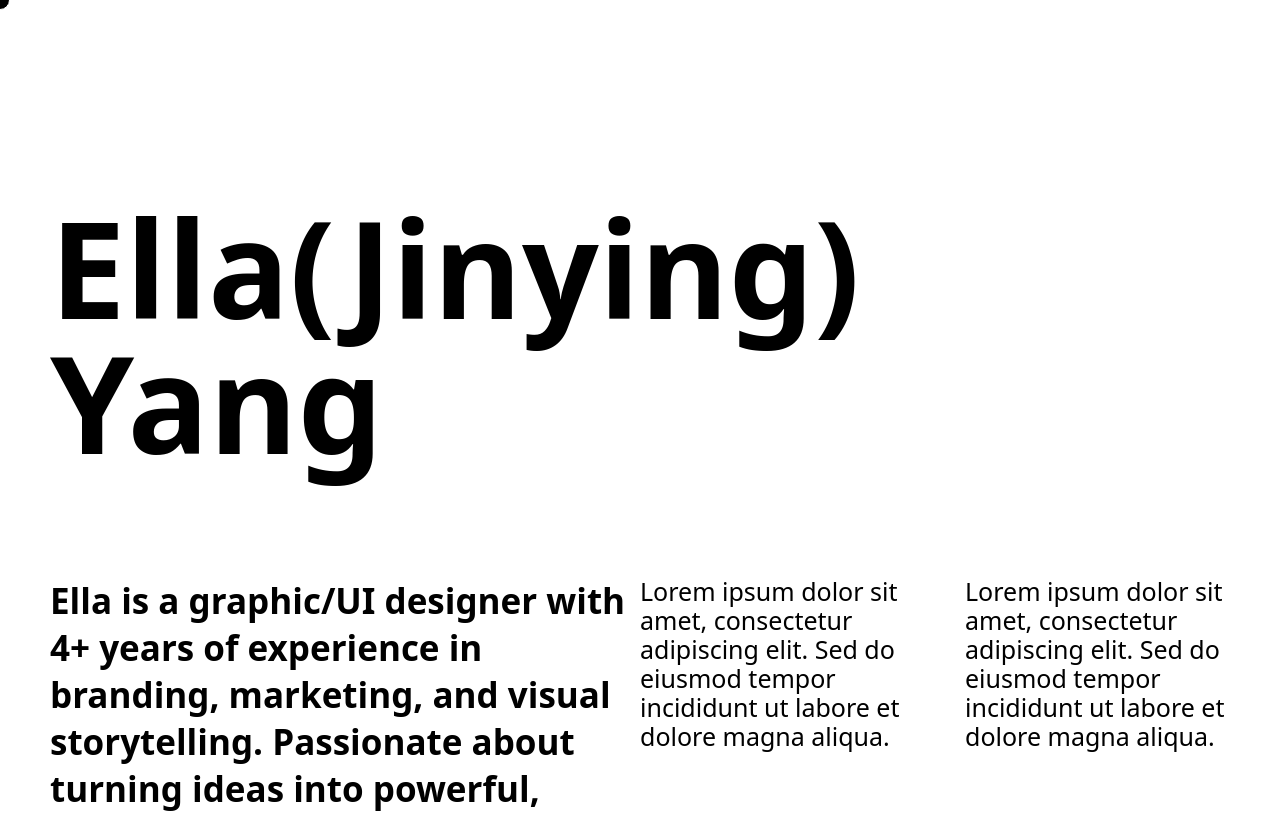
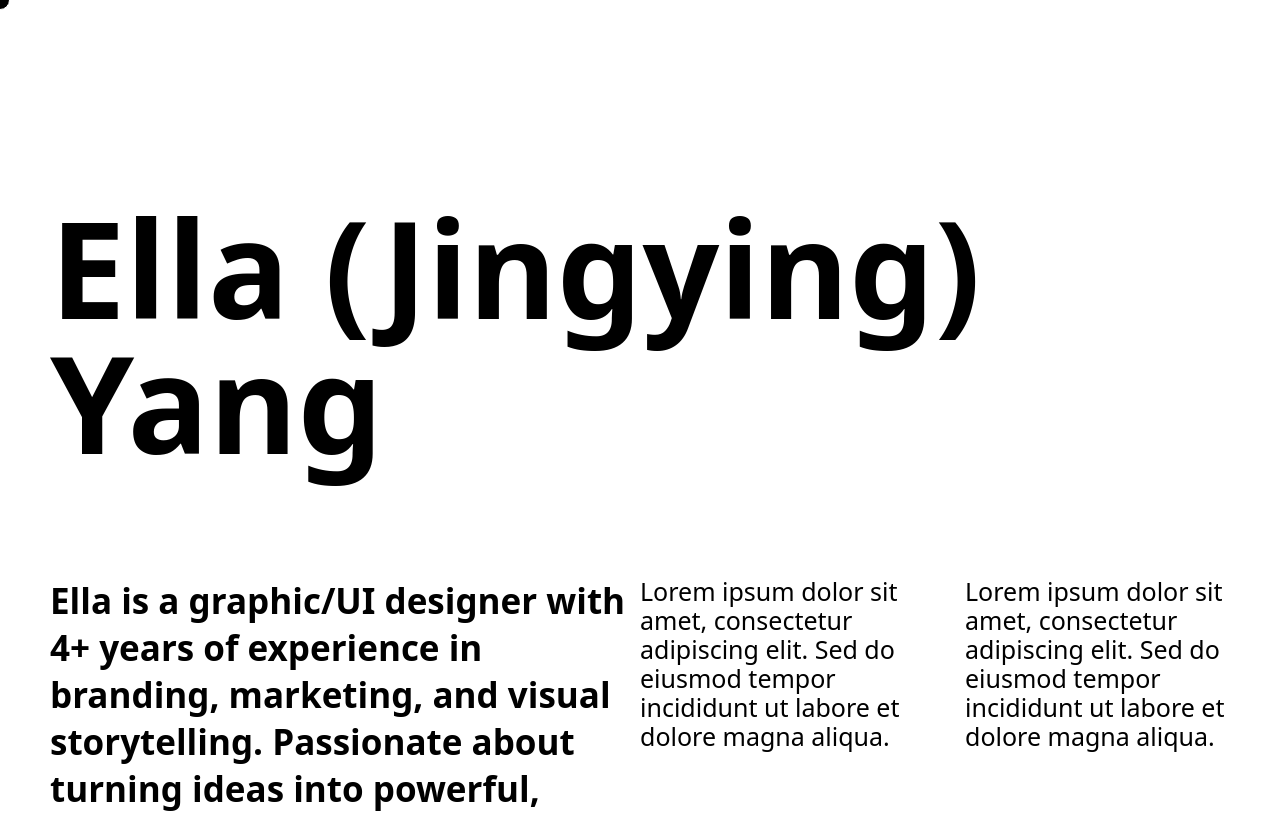
Before and after one commit to msabeeh01/EllaYang_Portfolio, a Next.js app in the folder ella_frontend/: page / in a window 1280 px wide. Shown: the top 813 px of the page. Built offline with nearby package versions, Linux system fonts and the light colour scheme.

Commit message:
style: added word wrap to name, need to find better resizing logic

```diff
--- a/ella_frontend/src/components/home/hero.tsx
+++ b/ella_frontend/src/components/home/hero.tsx
@@ -16,8 +16,8 @@ export const Hero = () => {
               },
             }}
           >
-            <Text variant="display" className="leading-none">
-              Ella(Jinying)
+            <Text variant="display" className="leading-none break-words">
+              Ella (Jingying)
             </Text>
           </motion.div>
         </div>
@@ -32,7 +32,7 @@ export const Hero = () => {
               },
             }}
           >
-            <Text variant="display" className="leading-none">
+            <Text variant="display" className="leading-none break-words">
               Yang
             </Text>
           </motion.div>
```
